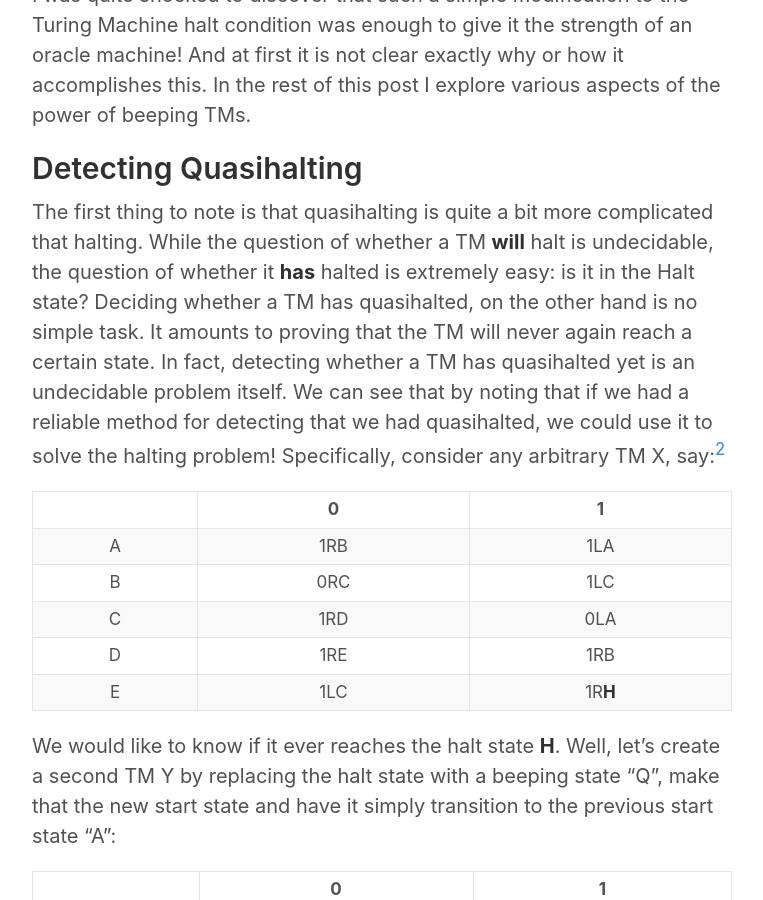
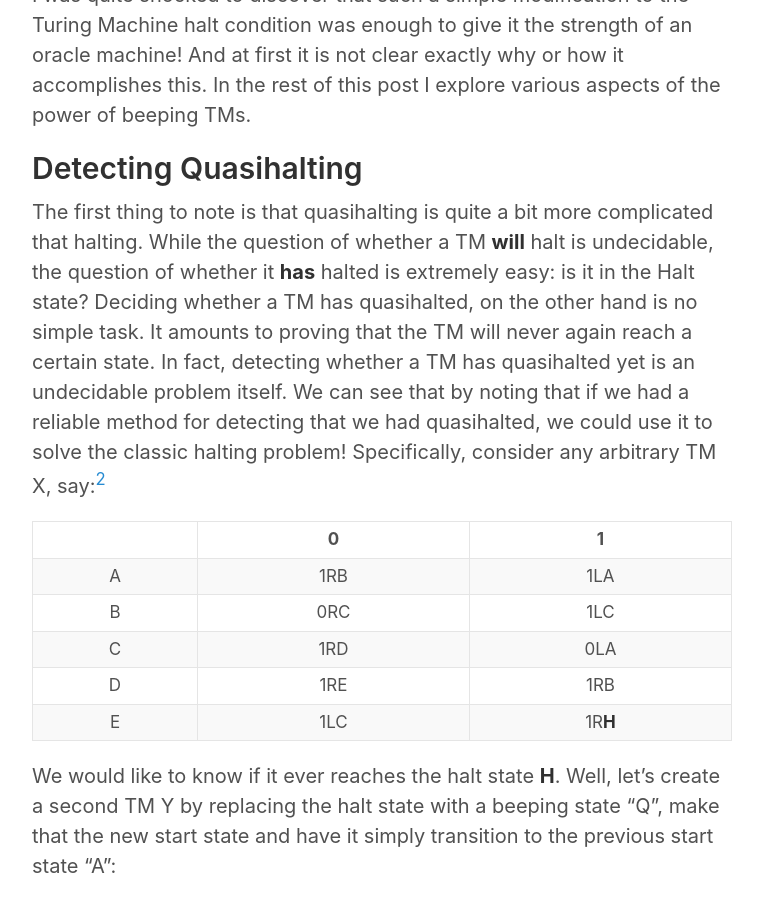
Before and after one commit to sligocki/sligocki.github.io, a Jekyll site: the page built from _posts/2021-03-05-beeping-busy-beaver.md, in a window 1280 px wide and 900 px high, scrolled down 1553 px. Shown: the whole window, without its empty margins (258-1021 px from the left). Built offline with Jekyll 4.4.1, drawn with Linux system fonts in a browser that asks for light colours; some of the changed text lies outside the part shown.

Commit message:
Some more cleanup

```diff
--- a/_posts/2021-03-05-beeping-busy-beaver.md
+++ b/_posts/2021-03-05-beeping-busy-beaver.md
@@ -18,7 +18,7 @@
 
 ## Detecting Quasihalting
 
-The first thing to note is that quasihalting is quite a bit more complicated that halting. While the question of whether a TM **will** halt is undecidable, the question of whether it **has** halted is extremely easy: is it in the Halt state? Deciding whether a TM has quasihalted, on the other hand is no simple task. It amounts to proving that the TM will never again reach a certain state. In fact, detecting whether a TM has quasihalted yet is an undecidable problem itself. We can see that by noting that if we had a reliable method for detecting that we had quasihalted, we could use it to solve the halting problem! Specifically, consider any arbitrary TM X, say:<sup>[2](#f2)</sup>
+The first thing to note is that quasihalting is quite a bit more complicated that halting. While the question of whether a TM **will** halt is undecidable, the question of whether it **has** halted is extremely easy: is it in the Halt state? Deciding whether a TM has quasihalted, on the other hand is no simple task. It amounts to proving that the TM will never again reach a certain state. In fact, detecting whether a TM has quasihalted yet is an undecidable problem itself. We can see that by noting that if we had a reliable method for detecting that we had quasihalted, we could use it to solve the classic halting problem! Specifically, consider any arbitrary TM X, say:<sup>[2](#f2)</sup>
 
   |     |  0  |  1  |
   | :-: | :-: | :-: |
```
Also changed, not shown: other parts of _posts/2021-03-05-beeping-busy-beaver.md (+4 -4 lines).
